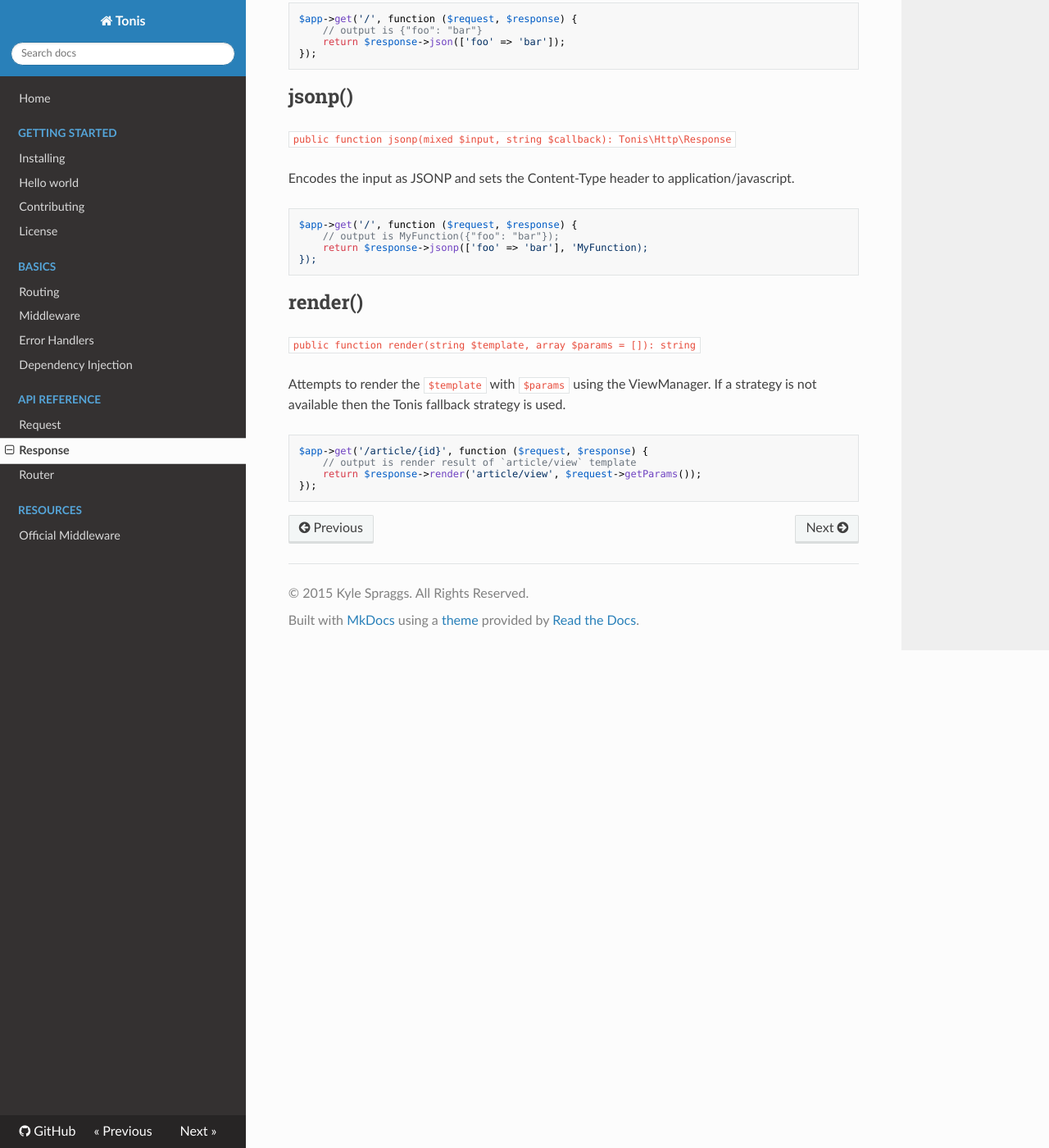
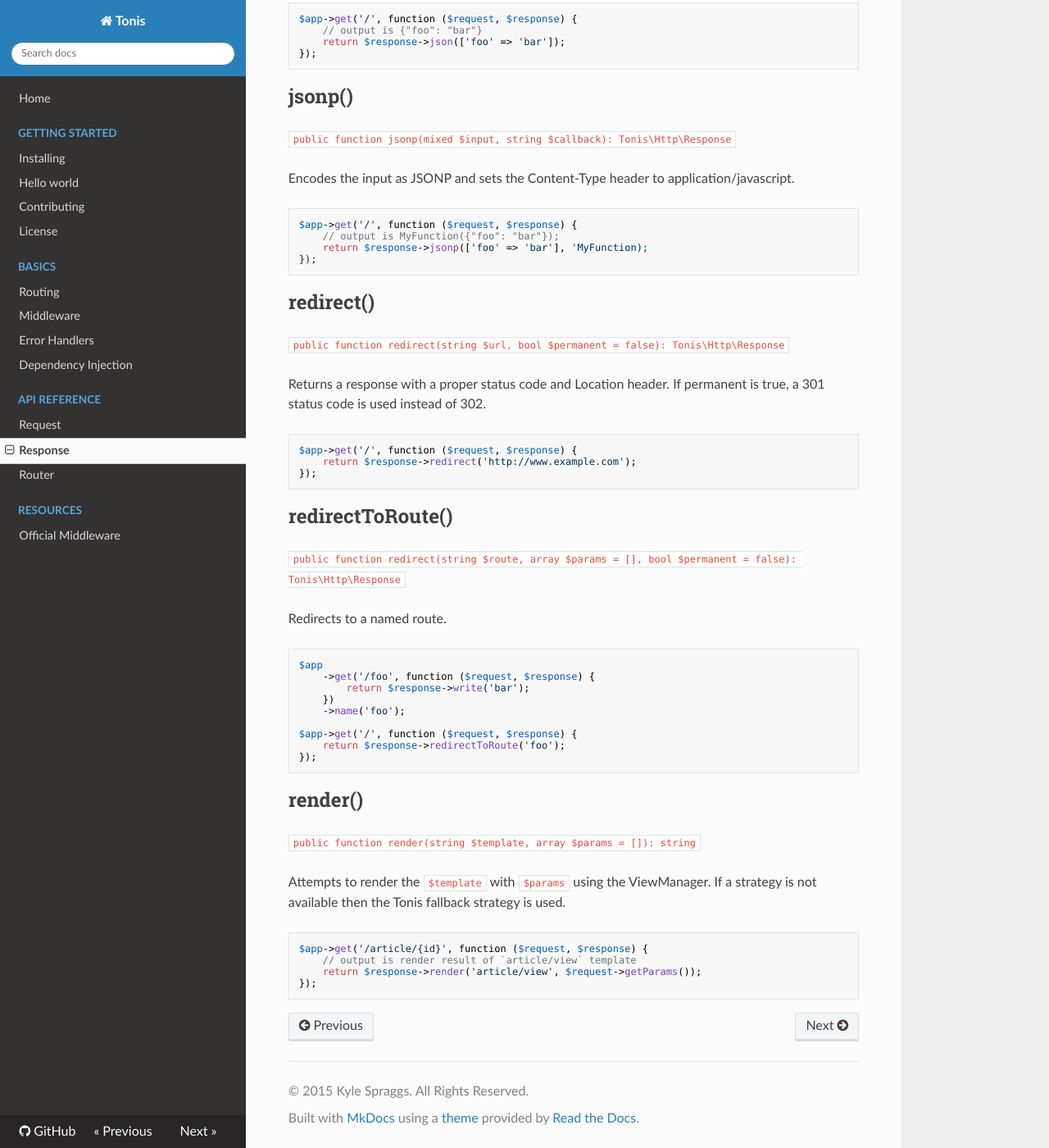
Before and after one commit to tonis-io-legacy/tonis, an MkDocs documentation site: the page built from docs/api/response.md, in a window 1280 px wide and 1400 px high, scrolled down 728 px. Shown: the whole window at 82% size. Built offline with MkDocs 1.6.1, drawn with Linux system fonts in a browser that asks for light colours; nearby versions of some CDN libraries; old or Windows-style settings are respelled for this version of MkDocs.

Commit message:
Added redirectToRoute

````diff
--- a/docs/api/response.md
+++ b/docs/api/response.md
@@ -49,6 +49,39 @@ $app->get('/', function ($request, $response) {
 });
 ```
 
+redirect()
+----------
+
+`public function redirect(string $url, bool $permanent = false): Tonis\Http\Response`
+
+Returns a response with a proper status code and Location header. If permanent is true,
+a 301 status code is used instead of 302.
+
+```php
+$app->get('/', function ($request, $response) {
+    return $response->redirect('http://www.example.com');
+});
+```
+
+redirectToRoute()
+----------------
+
+`public function redirect(string $route, array $params = [], bool $permanent = false): Tonis\Http\Response`
+
+Redirects to a named route.
+
+```php
+$app
+    ->get('/foo', function ($request, $response) {
+        return $response->write('bar');
+    })
+    ->name('foo');
+
+$app->get('/', function ($request, $response) {
+    return $response->redirectToRoute('foo');
+});
+```
+
 render()
 --------
 
````
Also changed, not shown: 1 other file.
